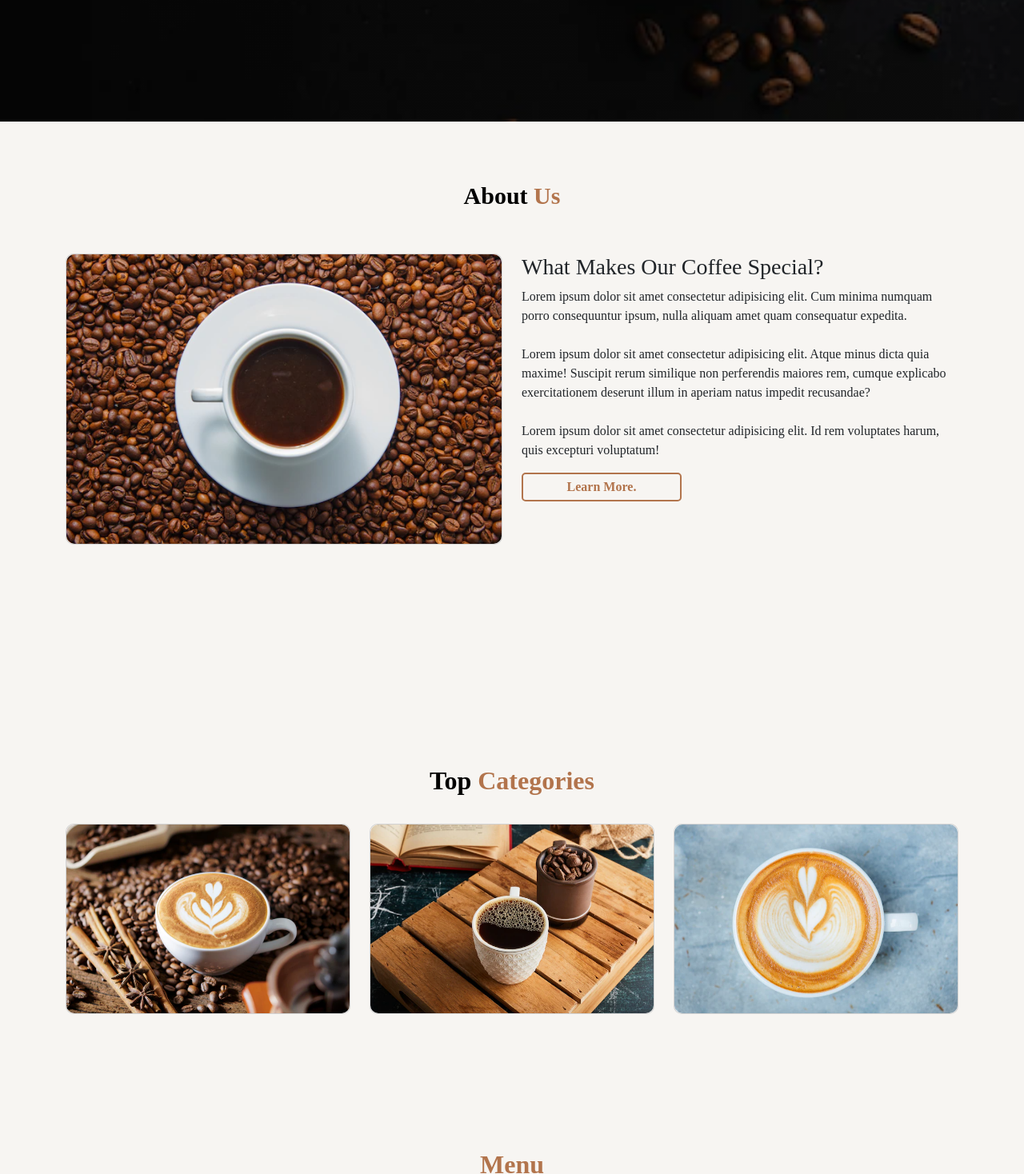
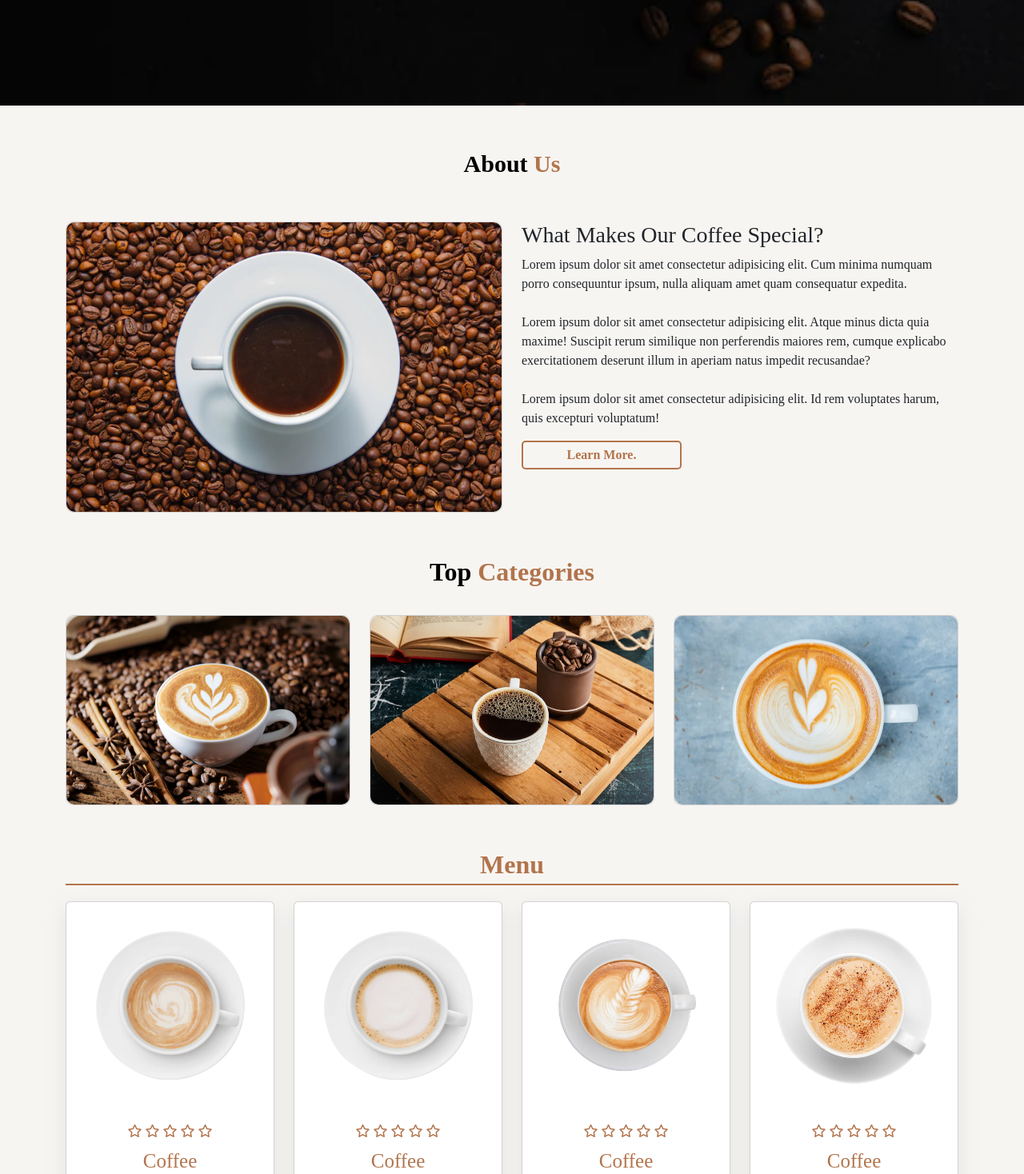
Before and after one commit to Mouss911/Tache-9-Bootstrap, a plain HTML site: page index.html in a window 1280 px wide. Shown: the part 568-2036 px from the top of the page at 80% size. Drawn offline with nearby package versions, Linux system fonts and the light colour scheme.

Commit message:
3rd commit

```diff
--- a/style.css
+++ b/style.css
@@ -26,7 +26,7 @@ html::-webkit-scrollbar{ width: 10px;}
 /* ---------------------------------
          SECTION HOME
 --------------------------------- */
-#home{ width: 100%; height: 90vh; background-image:linear-gradient(rgba(0,0,0,0.3),rgba(0,0,0,0.3)),
+#home{ width: 100%; height: 700px; background-image:linear-gradient(rgba(0,0,0,0.3),rgba(0,0,0,0.3)),
     url("images/bc3.png"); background-repeat: no-repeat; background-size: cover; background-position: 80%;
     font-family: 'Roboto', sans-serif;}
 .content{ padding-top: 210px; margin-left: 56px;}
@@ -39,8 +39,8 @@ html::-webkit-scrollbar{ width: 10px;}
 /* ---------------------------------
          SECTION ABOUT
 --------------------------------- */
-#about{ width: 100%; height: 100vh; background: #f7f5f2; font-family: 'Roboto', sans-serif;}
-#about .container{ padding-top: 70px;}
+#about{ width: 100%; background: #f7f5f2; font-family: 'Roboto', sans-serif;}
+#about .container{ padding-top: 50px; padding-bottom: 50px;}
 .heading{ text-align: center; margin-bottom: 50px; color: black; font-size: 30px; font-weight: bold;}
 .heading span{ color: #b2744c;}
 #about .card{ border-radius: 10px;}
@@ -51,16 +51,16 @@ html::-webkit-scrollbar{ width: 10px;}
 
 @media screen and (max-width:766px){
     #about p{ font-size: 18px;}
-    #about{ height: 110vh;}
+    /* #about{ height: 110vh;} */
     #about button{display: flex; margin: auto; align-items: center; justify-content: center;}
 }
 
 /* ---------------------------------
          SECTION TOP-CARDS
 --------------------------------- */
-.top-cards{ width: 100%; height: 60vh; background: #f7f5f2; font-family: 'Roboto', sans-serif;}
+.top-cards{ width: 100%; background: #f7f5f2; font-family: 'Roboto', sans-serif;}
 .heading2 span{ color: #b2744c;}
-.top-cards .container{ margin-top: 30px;}
+.top-cards .container{ margin-top: 30px; padding-bottom: 50px;}
 .top-cards .card{ border-radius: 10px; transition: 0.5s; cursor: pointer;}
 .top-cards .card img{ border-radius: 10px;}
 .top-cards .card:hover{ transform: translateY(-10px);}
```
